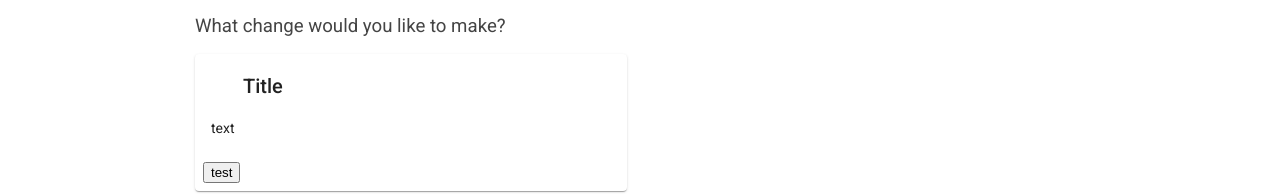
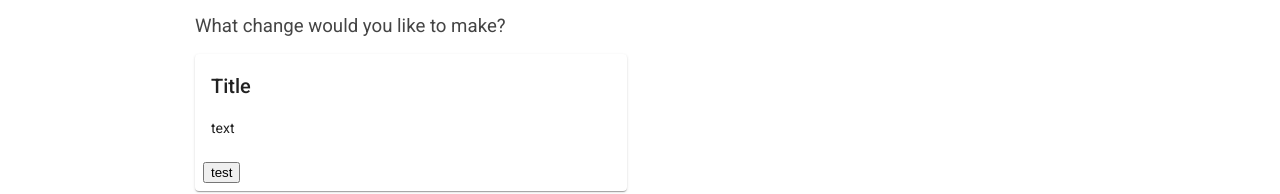
Before and after one commit to amckey/sapiens-test, an Angular app: page / in a window 1280 px wide. Shown: the part 754-948 px from the top of the page. Built offline with nearby package versions, Linux system fonts and the light colour scheme.

Commit message:
11 march4

```diff
--- a/src/app/options/options.component.css
+++ b/src/app/options/options.component.css
@@ -3,6 +3,9 @@
     margin-left: 195px;
   }
 
+  .example-header {
+      margin-left: -32px !important;
+  }
   .example-header-image {
     background-image: url('https://material.angular.io/assets/img/examples/shiba1.jpg');
     background-size: cover;
--- a/src/app/options/options.component.html
+++ b/src/app/options/options.component.html
@@ -1,5 +1,5 @@
 <mat-card class="example-card">
-    <mat-card-header>
+    <mat-card-header class="example-header">
         <h2>Title</h2>
     </mat-card-header>
     <mat-card-content>
```
Also changed, not shown: 2 other files (tests, documents, lock files or other folders).
